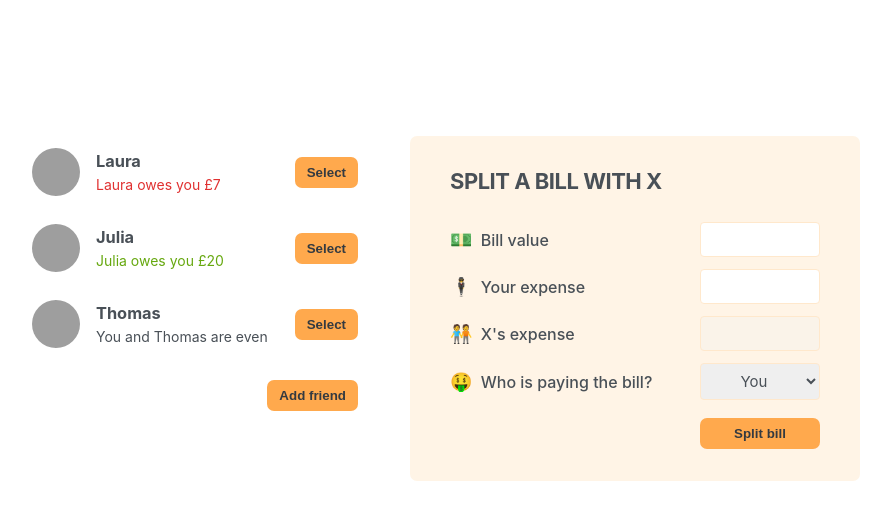
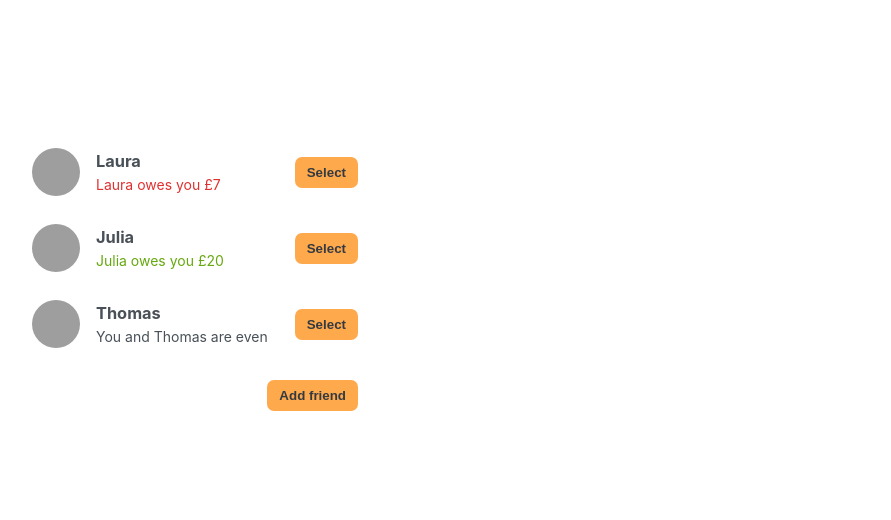
Before and after one commit to aleksandracodes/equishare, a React (Create React App) app: page / in a window 1280 px wide. Shown: the top 520 px of the page, without its empty margins (200-1091 px from the left). Built offline with nearby package versions, Linux system fonts and the light colour scheme; grey boxes are pictures that could not be loaded; the HTML template or start-up script is replaced by a standard one.

Commit message:
Selecting a Friend

```diff
--- a/src/App.js
+++ b/src/App.js
@@ -32,6 +32,7 @@
 export default function App() {
   const [showAddFriend, setShowAddFriend] = useState(false);
   const [friends, setFriends] = useState(initialFriends);
+  const [selectedFriend, setSelectedFriend] = useState(null);
 
   function handleShowAddFriend() {
     setShowAddFriend((show) => !show);
@@ -42,10 +43,19 @@
     setShowAddFriend(false);
   }
 
+  function handleSelectFriend(friend) {
+    setSelectedFriend((cur) => (cur?.id === friend.id ? null : friend));
+    setShowAddFriend(false);
+  }
+
   return (
     <div className="app">
       <div className="sidebar">
-        <FriendsList friends={friends} />
+        <FriendsList
+          friends={friends}
+          selectedFriend={selectedFriend}
+          onSelectFriend={handleSelectFriend}
+        />
 
         {showAddFriend && <FormAddFriend onAddFriend={handleAddFriend} />}
 
@@ -54,24 +64,31 @@
         </Button>
       </div>
 
-      <FormSplitBill />
+      {selectedFriend && <FormSplitBill selectedFriend={selectedFriend} />}
     </div>
   );
 }
 
-function FriendsList({ friends }) {
+function FriendsList({ friends, onSelectFriend, selectedFriend }) {
   return (
     <ul>
       {friends.map((friend) => (
-        <Friend friend={friend} key={friend.id} />
+        <Friend
+          friend={friend}
+          key={friend.id}
+          selectedFriend={selectedFriend}
+          onSelectFriend={onSelectFriend}
+        />
       ))}
     </ul>
   );
 }
 
-function Friend({ friend }) {
+function Friend({ friend, onSelectFriend, selectedFriend }) {
+  const isSelected = selectedFriend?.id === friend.id;
+
   return (
-    <li>
+    <li className={isSelected ? 'selected' : ''}>
       <img src={friend.image} alt={friend.name} />
       <h3>{friend.name}</h3>
 
@@ -87,7 +104,9 @@
       )}
       {friend.balance === 0 && <p>You and {friend.name} are even</p>}
 
-      <Button>Select</Button>
+      <Button onClick={() => onSelectFriend(friend)}>
+        {isSelected ? 'Close' : 'Select'}
+      </Button>
     </li>
   );
 }
@@ -136,10 +155,10 @@
   );
 }
 
-function FormSplitBill() {
+function FormSplitBill({ selectedFriend }) {
   return (
     <form className="form-split-bill">
-      <h2>Split a bill with X </h2>
+      <h2>Split a bill with {selectedFriend.name} </h2>
 
       <label>💵 Bill value</label>
       <input type="text" />
@@ -147,13 +166,13 @@
       <label>🕴️ Your expense</label>
       <input type="text" />
 
-      <label>🧑‍🤝‍🧑 X's expense</label>
+      <label>🧑‍🤝‍🧑 {selectedFriend.name}'s expense</label>
       <input type="text" disabled />
 
       <label>🤑 Who is paying the bill?</label>
       <select>
         <option value="user">You</option>
-        <option value="friend">X</option>
+        <option value="friend">{selectedFriend.name}</option>
       </select>
 
       <Button>Split bill</Button>
```
